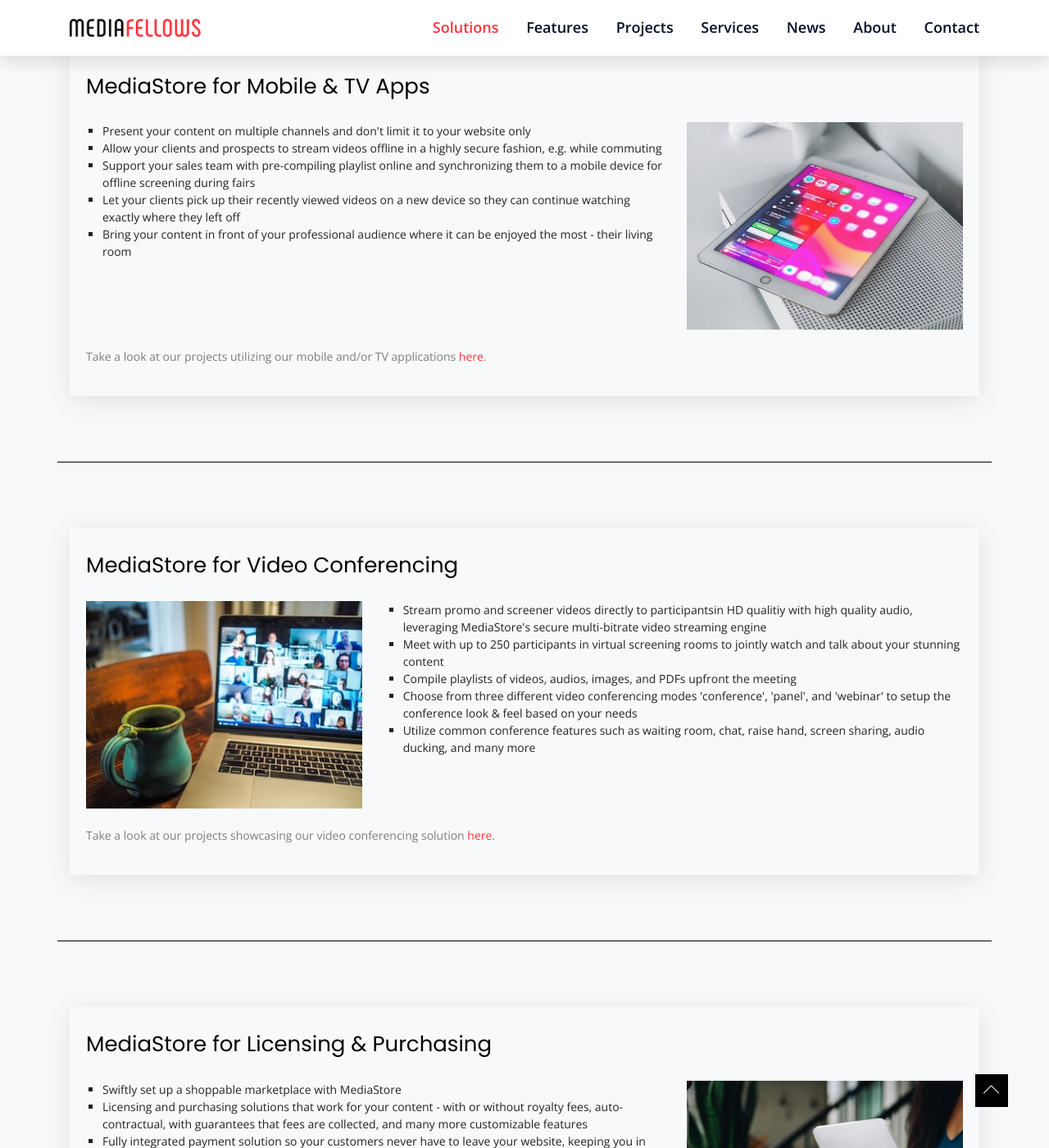
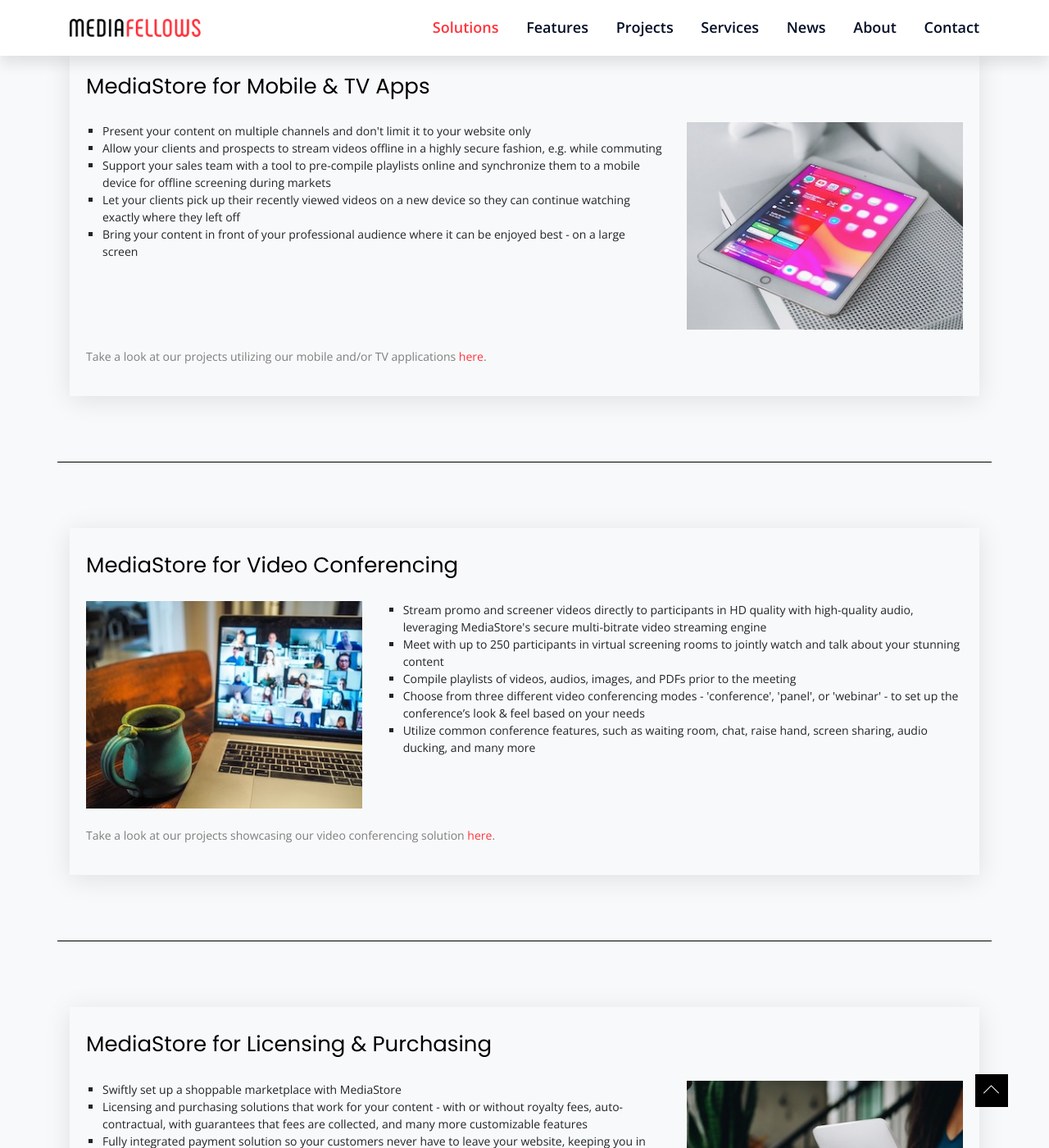
Before and after one commit to mediafellows/mediafellows.github.io, a Jekyll site: the page built from pages/solutions.html, in a window 1280 px wide and 1400 px high, scrolled down 1245 px. Shown: the whole window at 82% size. Built offline with Jekyll 4.4.1, drawn with Linux system fonts in a browser that asks for light colours.

Commit message:
incorporating feedback and fixing typos

```diff
--- a/_data/solutions.yml
+++ b/_data/solutions.yml
@@ -22,9 +22,9 @@
   solutions:
    - Present your content on multiple channels and don't limit it to your website only
    - Allow your clients and prospects to stream videos offline in a highly secure fashion, e.g. while commuting
-   - Support your sales team with pre-compiling playlist online and synchronizing them to a mobile device for offline screening during fairs
+   - Support your sales team with a tool to pre-compile playlists online and synchronize them to a mobile device for offline screening during markets
    - Let your clients pick up their recently viewed videos on a new device so they can continue watching exactly where they left off
-   - Bring your content in front of your professional audience where it can be enjoyed the most - their living room
+   - Bring your content in front of your professional audience where it can be enjoyed best - on a large screen
   example_text: Take a look at our projects utilizing our mobile and/or TV applications
   example_link: projects#lgtv
 
@@ -35,11 +35,11 @@
   image: /assets/img/solutions/conferencing.jpg
   question: Are you looking for a video conferencing solution able to stream your content in HD quality?
   solutions:
-   - Stream promo and screener videos directly to participantsin HD qualitiy with high quality audio, leveraging MediaStore's secure multi-bitrate video streaming engine
+   - Stream promo and screener videos directly to participants in HD quality with high-quality audio, leveraging MediaStore's secure multi-bitrate video streaming engine
    - Meet with up to 250 participants in virtual screening rooms to jointly watch and talk about your stunning content
-   - Compile playlists of videos, audios, images, and PDFs upfront the meeting
-   - Choose from three different video conferencing modes 'conference', 'panel', and 'webinar' to setup the conference look & feel based on your needs
-   - Utilize common conference features such as waiting room, chat, raise hand, screen sharing, audio ducking, and many more
+   - Compile playlists of videos, audios, images, and PDFs prior to the meeting
+   - Choose from three different video conferencing modes - 'conference', 'panel', or 'webinar' - to set up the conference’s look & feel based on your needs
+   - Utilize common conference features, such as waiting room, chat, raise hand, screen sharing, audio ducking, and many more
   example_text: Take a look at our projects showcasing our video conferencing solution
   example_link: projects#orf
 
```
